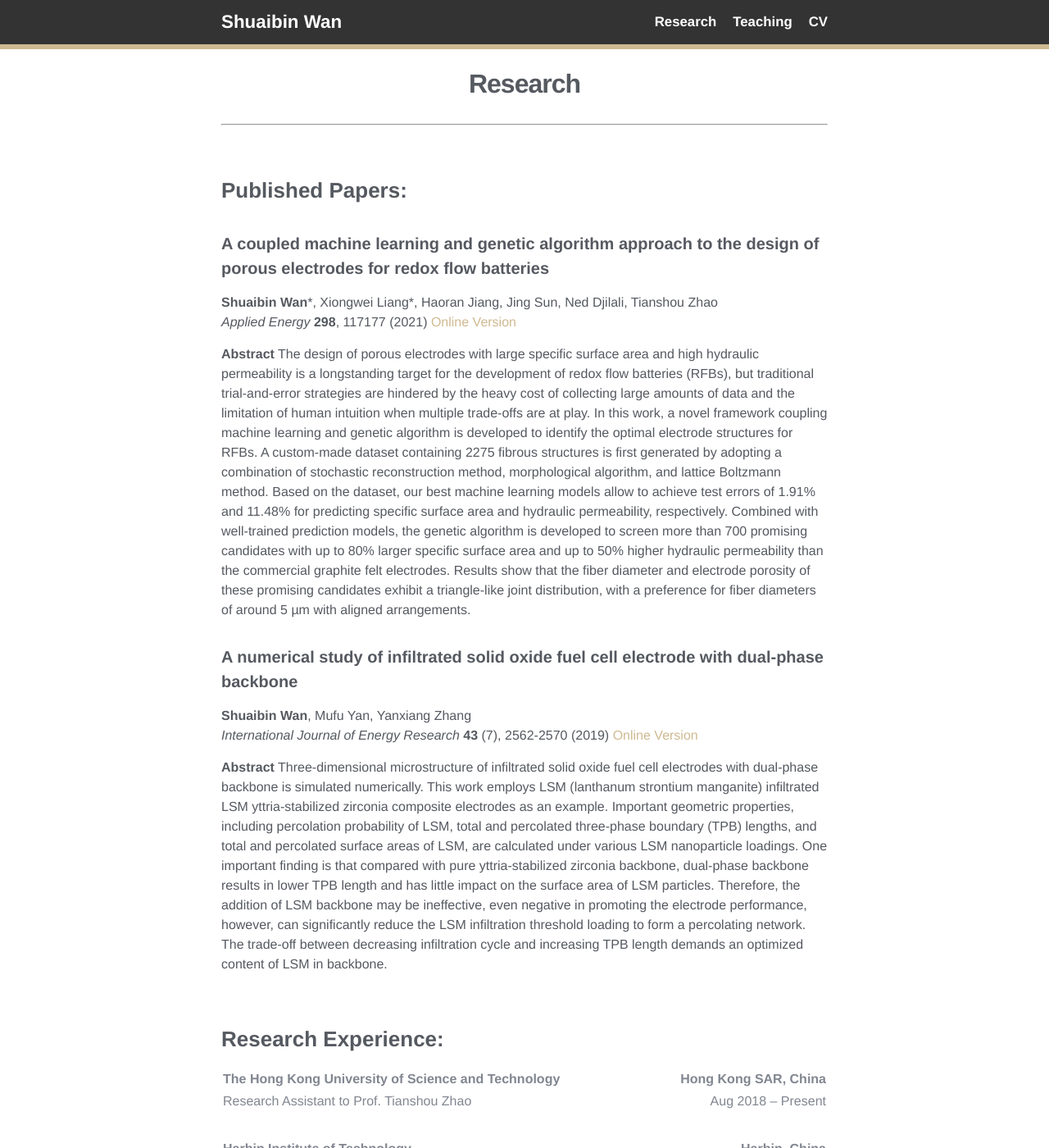
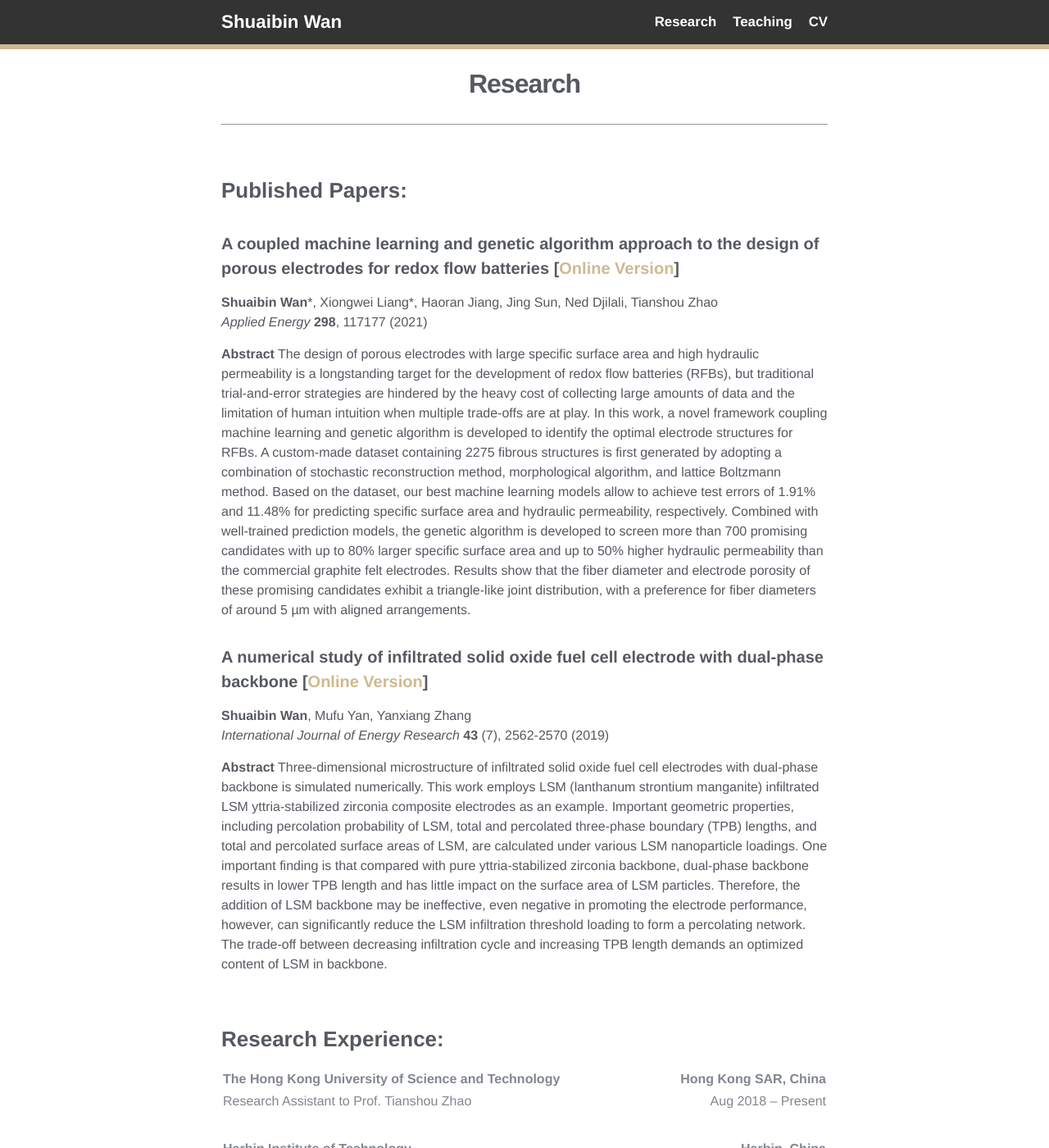
Before and after one commit to HarryBinary/HarryBinary.github.io, a Jekyll site: the page built from research.md, in a window 1280 px wide and 1400 px high. Shown: the whole window at 82% size. Built offline with Jekyll 4.4.1, drawn with Linux system fonts in a browser that asks for light colours.

```diff
--- a/research.md
+++ b/research.md
@@ -8,15 +8,15 @@ permalink: /research/
 ***
 ### Published Papers:
 
-#### A coupled machine learning and genetic algorithm approach to the design of porous electrodes for redox flow batteries
+#### A coupled machine learning and genetic algorithm approach to the design of porous electrodes for redox flow batteries [[Online Version](https://www.sciencedirect.com/science/article/pii/S0306261921006073)]
 **Shuaibin Wan**\*, Xiongwei Liang\*, Haoran Jiang, Jing Sun, Ned Djilali, Tianshou Zhao
-*Applied Energy* **298**, 117177 (2021) [Online Version](https://www.sciencedirect.com/science/article/pii/S0306261921006073)
+*Applied Energy* **298**, 117177 (2021)
 
 **Abstract** The design of porous electrodes with large specific surface area and high hydraulic permeability is a longstanding target for the development of redox flow batteries (RFBs), but traditional trial-and-error strategies are hindered by the heavy cost of collecting large amounts of data and the limitation of human intuition when multiple trade-offs are at play. In this work, a novel framework coupling machine learning and genetic algorithm is developed to identify the optimal electrode structures for RFBs. A custom-made dataset containing 2275 fibrous structures is first generated by adopting a combination of stochastic reconstruction method, morphological algorithm, and lattice Boltzmann method. Based on the dataset, our best machine learning models allow to achieve test errors of 1.91% and 11.48% for predicting specific surface area and hydraulic permeability, respectively. Combined with well-trained prediction models, the genetic algorithm is developed to screen more than 700 promising candidates with up to 80% larger specific surface area and up to 50% higher hydraulic permeability than the commercial graphite felt electrodes. Results show that the fiber diameter and electrode porosity of these promising candidates exhibit a triangle-like joint distribution, with a preference for fiber diameters of around 5 µm with aligned arrangements.
 
-#### A numerical study of infiltrated solid oxide fuel cell electrode with dual‐phase backbone
+#### A numerical study of infiltrated solid oxide fuel cell electrode with dual‐phase backbone [[Online Version](https://onlinelibrary.wiley.com/doi/full/10.1002/er.4129)]
 **Shuaibin Wan**, Mufu Yan, Yanxiang Zhang
-*International Journal of Energy Research* **43** (7), 2562-2570 (2019) [Online Version](https://onlinelibrary.wiley.com/doi/full/10.1002/er.4129)
+*International Journal of Energy Research* **43** (7), 2562-2570 (2019)
 
 **Abstract** Three-dimensional microstructure of infiltrated solid oxide fuel cell electrodes with dual-phase backbone is simulated numerically. This work employs LSM (lanthanum strontium manganite) infiltrated LSM yttria-stabilized zirconia composite electrodes as an example. Important geometric properties, including percolation probability of LSM, total and percolated three-phase boundary (TPB) lengths, and total and percolated surface areas of LSM, are calculated under various LSM nanoparticle loadings. One important finding is that compared with pure yttria-stabilized zirconia backbone, dual-phase backbone results in lower TPB length and has little impact on the surface area of LSM particles. Therefore, the addition of LSM backbone may be ineffective, even negative in promoting the electrode performance, however, can significantly reduce the LSM infiltration threshold loading to form a percolating network. The trade-off between decreasing infiltration cycle and increasing TPB length demands an optimized content of LSM in backbone.
 
```
